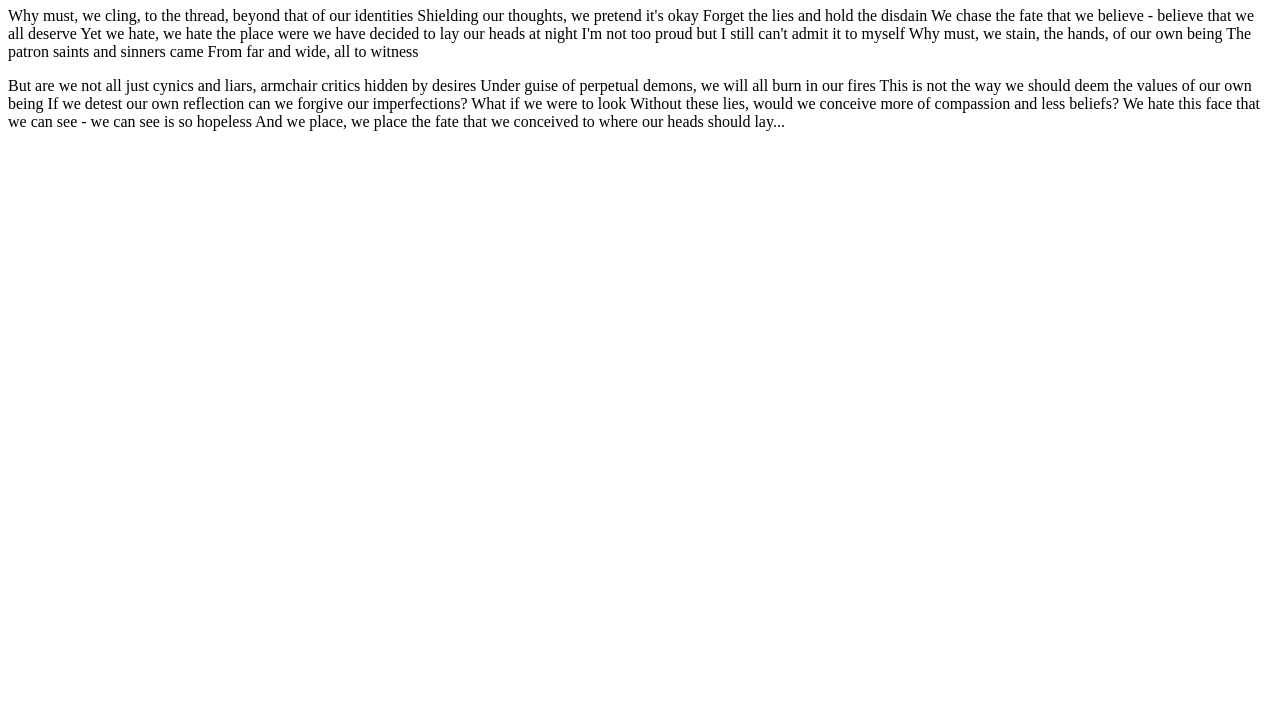
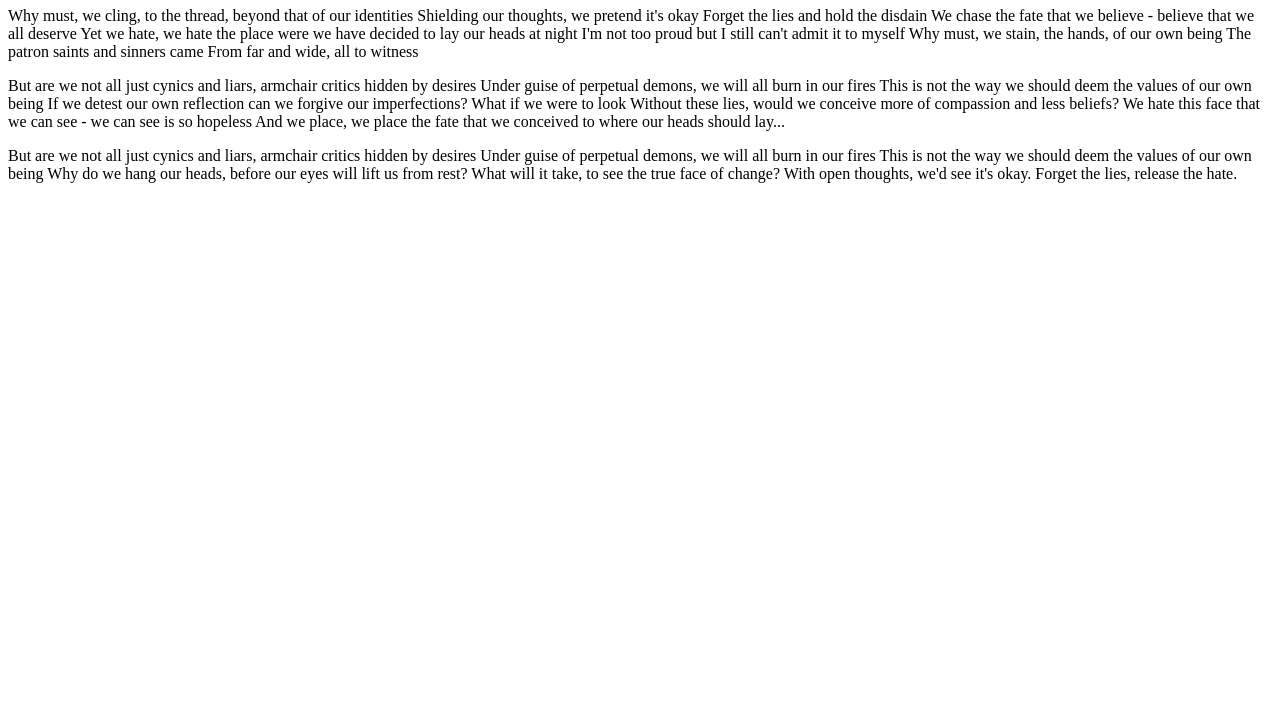
Before and after one commit to Samurai44/learning-git-2, a plain HTML site: page index.html in a window 1280 px wide. Shown: the part 73-800 px from the top of the page. Drawn offline with Linux system fonts and the light colour scheme.

Commit message:
Add third part of the song

```diff
--- a/index.html
+++ b/index.html
@@ -24,4 +24,11 @@ Without these lies, would we conceive
 more of compassion and less beliefs?
 We hate this face that we can see - we can see is so hopeless
       And we place, we place the fate that we conceived to where our heads should lay...</p>
+      <p>But are we not all just cynics and liars, armchair critics hidden by desires
+Under guise of perpetual demons, we will all burn in our fires
+This is not the way we should deem the values of our own being
+Why do we hang our heads, before our eyes will lift us from rest?
+What will it take, to see the true face of change?
+With open thoughts, we'd see it's okay. Forget the lies, release the hate.</p>
   </body>
+</html>
```
